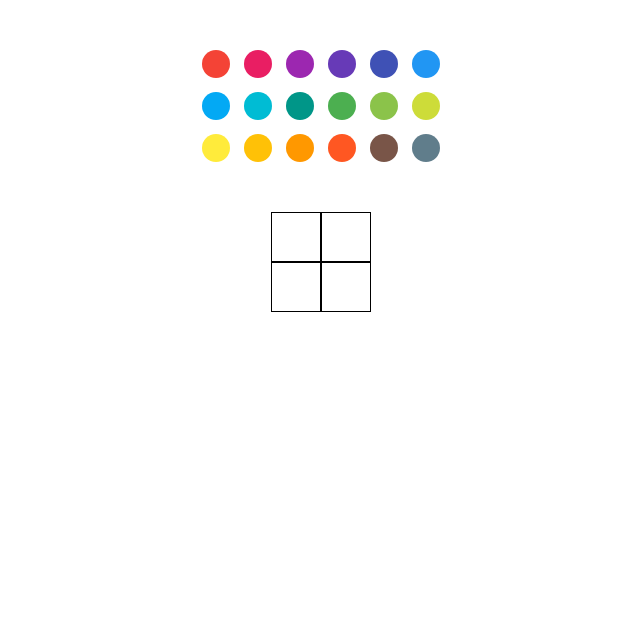
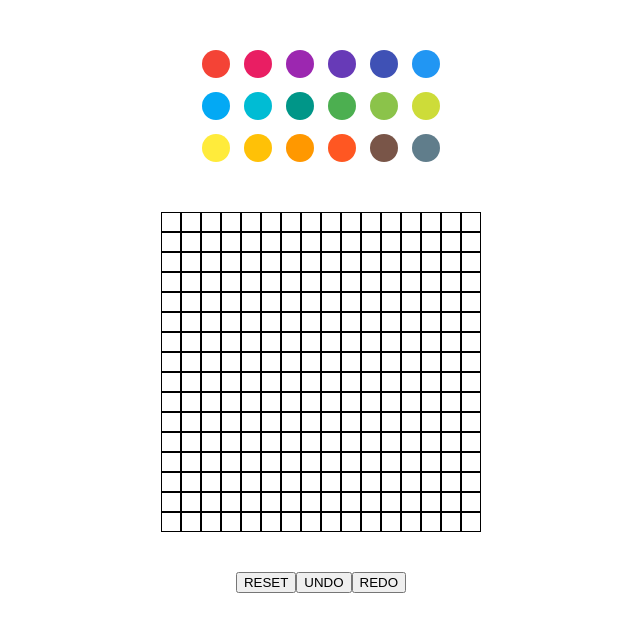
Before and after one commit to adarshares/coloring_grid, a React (Create React App) app: page / in a window 1280 px wide. Shown: the top 632 px of the page, without its empty margins (319-959 px from the left). Built offline with nearby package versions, Linux system fonts and the light colour scheme.

Commit message:
undo redo remaining

```diff
--- a/src/App.css
+++ b/src/App.css
@@ -38,8 +38,8 @@
 } */
 
 .customBox{
-  height: 48px;
-  width: 48px;
+  height: 18px;
+  width: 18px;
   /* background-color: #61dafb; */
   border-color: black;
   border-width: 1px;
@@ -52,8 +52,8 @@
 }
 
 .container{
-  height: 100px;
-  width: 100px;
+  height: 320px;
+  width: 320px;
   margin: auto;
 }
 
@@ -65,7 +65,10 @@
 
 .features{
   height: 100px;
-  margin:auto;
+  display:flex;
+  flex-direction: row;
+  align-items: center;
+  justify-content: center;
 }
 .colorPicker{
   margin-top: 50px;
--- a/src/App.js
+++ b/src/App.js
@@ -1,18 +1,123 @@
-import logo from './logo.svg';
 import './App.css';
 import { useState } from 'react';
 import Box from './components/Box';
 import { CirclePicker } from 'react-color';
 
+const keyColorList = "ColorList";
+const keyColor = "Color";
+const keyStack = "Stack";
+const keyStackIndex = "StackIndex";
+const keyStackPointer = "StackPointer";
+
+function initializeColorList(){
+  let colorList = window.localStorage.getItem(keyColorList);
+  if(colorList){
+    colorList = colorList.split(",");
+  }
+  else{
+    colorList = Array(256).fill("white");
+  }
+  return colorList;
+}
+
+function initializeColor(){
+  let color = window.localStorage.getItem(keyColor);
+  if(color){
+  }
+  else{
+    color = "white";
+  }
+  return color;
+}
+
+function initializeStack(){
+  let stack = window.localStorage.getItem(keyStack);
+  if(stack){
+    stack = stack.split(",");
+  }
+  else{
+    stack = [];
+  }
+  return stack;
+}
+
+function initializeStackIndex(){
+  let stackIndex = window.localStorage.getItem(keyStackIndex);
+  if(stackIndex){
+    stackIndex = stackIndex.split(',');
+  }
+  else{
+    stackIndex = [];
+  }
+  return stackIndex;
+}
+
+function initializeStackPointer(){
+  let stackPointer = window.localStorage.getItem(keyStackPointer);
+  if(stackPointer == null){
+    stackPointer = -1;
+  }
+  return stackPointer;
+}
+
+
+function handleLocalStorageColorList(colorList){
+  window.localStorage.setItem(keyColorList,colorList.toString());
+}
+
+function handleLocalStorageColor(color){
+  window.localStorage.setItem(keyColor,color);
+}
+
+function handleLocalStorageStack(stack){
+  window.localStorage.setItem(keyStack,stack.toString());
+}
+
+function handleLocalStorageStackIndex(stackIndex){
+  window.localStorage.setItem(keyStackIndex,stackIndex.toString());
+}
+
+function handleLocalStorageStackPointer(stackPointer){
+  window.localStorage.setItem(keyStackPointer,stackPointer);
+}
+
 function App() {
-  const [color,setColor] = useState("white");
+  const [color,setColor] = useState(initializeColor());
+  const [colorList,setColorList] = useState(initializeColorList());
+  const [stack,setStack] = useState(initializeStack());
+  const [stackIndex,setStackIndex] = useState(initializeStackIndex());
+  const [stackPointer,setStackPointer] = useState(initializeStackPointer());
 
-  const [colorList,setColorList] = useState(Array(4).fill('white'));
 
   function handleClick(event){
-    let prevColorList = colorList;
+    let prevColorList = [...colorList];//create a new array since directly equating gives the same object
+    let prevColor = prevColorList[+event.target.id];
     prevColorList[+event.target.id] = color;
-    setColorList(colorList);
+    console.log(event.target.id);
+
+    let newStack = [...stack];
+    let newStackIndex = [...stackIndex];
+    let newStackPointer = stackPointer;
+    newStack.push(prevColor);
+    newStack.push(color);
+    newStackIndex.push(event.target.id);
+    newStackIndex.push(event.target.id);
+
+    newStackPointer = +newStackPointer+1;
+
+
+    setColorList(prevColorList);
+    handleLocalStorageColorList(prevColorList);
+
+    setStack(newStack);
+    handleLocalStorageStack(newStack);
+
+    setStackIndex(newStackIndex);
+    handleLocalStorageStackIndex(newStackIndex);
+
+    setStackPointer(newStackPointer);
+    handleLocalStorageStackPointer(newStackPointer);
+
   }
   function handleMouseEnter(event){
     event.target.style = `background-color:${color};`;
@@ -21,8 +126,50 @@ function App() {
     event.target.style = `background-color:${colorList[event.target.id]};`
   }
   function handleColorPick(colorName,mouseEvent){
-    console.log(colorName.hex)
     setColor(colorName.hex);
+    handleLocalStorageColor(colorName.hex);
+  }
+  function handleResetButton(){
+    setColor("white");
+    handleLocalStorageColor("white");
+
+    setColorList(Array(256).fill("white"));
+    handleLocalStorageColorList(Array(256).fill("white"));
+
+    setStack([]);
+    handleLocalStorageStack([]);
+
+    setStackIndex([]);
+    handleLocalStorageStackIndex([]);
+
+    setStackPointer("-1");
+    handleLocalStorageStackPointer("-1");
+  }
+  function handleUndoButton(){
+    if(stackPointer === "-1"){return;}
+    let prevColorList = [...colorList];
+    prevColorList[+stackIndex[+stackPointer]] = stack[+stackPointer];
+    setColorList(prevColorList);
+    handleLocalStorageColorList(prevColorList);
+
+    let newStackPointer = +stackPointer - 1;
+    newStackPointer = newStackPointer.toString();
+    setStackPointer(newStackPointer);
+    handleLocalStorageStackPointer(newStackPointer);
+  }
+  function handleRedoButton(){
+    if((+stackPointer + 1) == stack.length){
+      return;
+    }
+    let newStackPointer = +stackPointer + 1;
+    newStackPointer = newStackPointer.toString();
+    setStackPointer(newStackPointer);
+    handleLocalStorageStackPointer(newStackPointer);
+
+    let prevColorList = [...colorList];
+    prevColorList[+stackIndex[+newStackPointer]] = stack[+newStackPointer];
+    setColorList(prevColorList);
+    handleLocalStorageColorList(prevColorList);
   }
   return (
     <>
@@ -41,6 +188,9 @@ function App() {
       </div>
 
       <div className="features">
+        <button onClick={handleResetButton}>RESET</button>
+        <button onClick={handleUndoButton}>UNDO</button>
+        <button onClick={handleRedoButton}>REDO</button>
       </div>
     </div>
 
```
